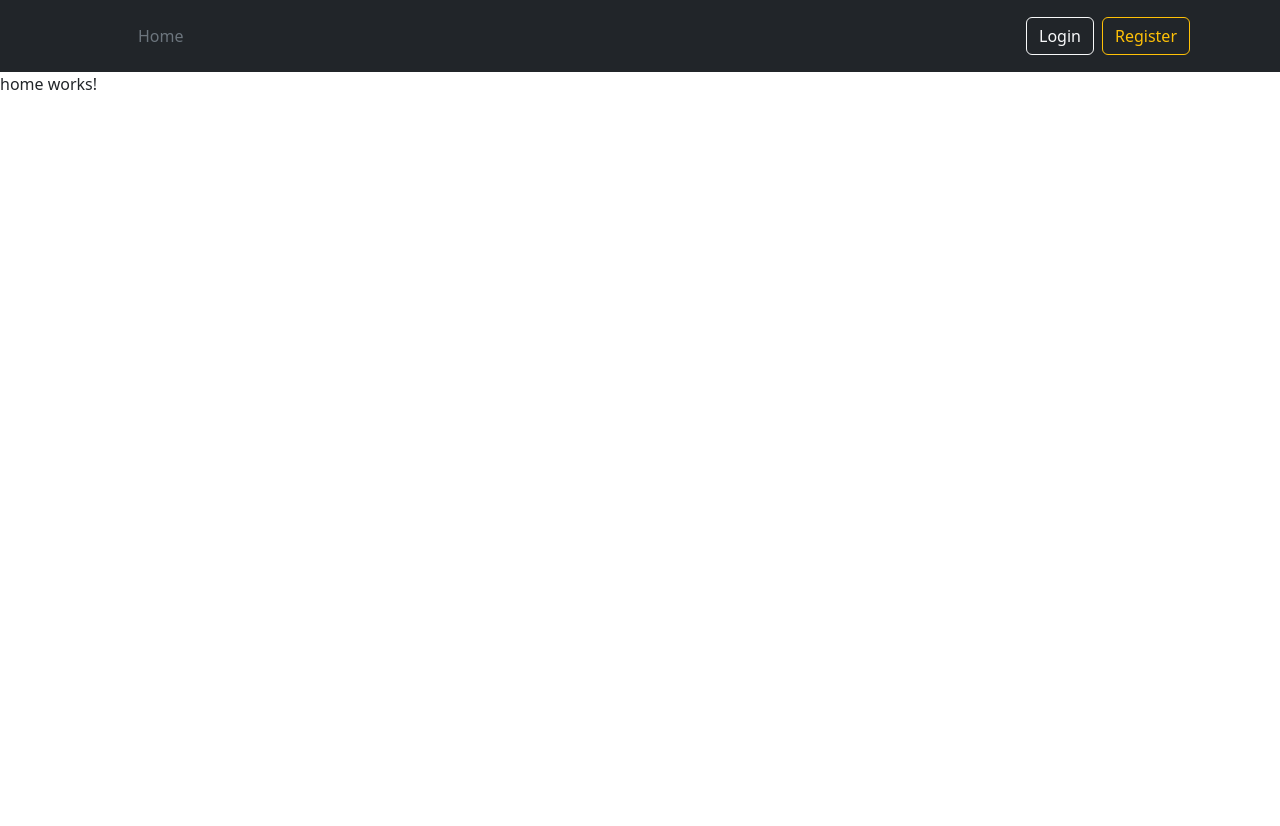
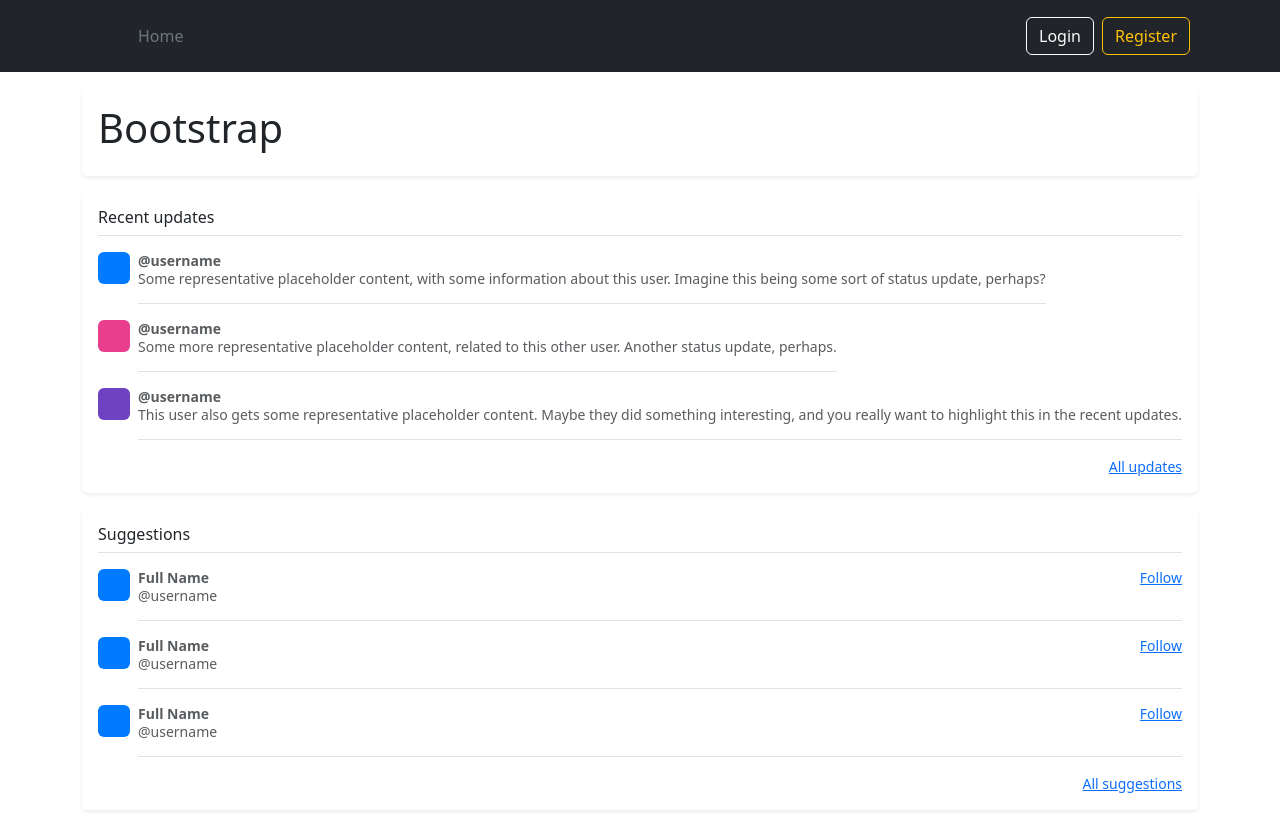
Before and after one commit to iamdreiii/SocialMedia, an Angular app in the folder frontend/socialmedia/: page / in a window 1280 px wide. Before the commit the page ends 800 px from the top, so only its background shows below. Built offline with nearby package versions, Linux system fonts and the light colour scheme.

Commit message:
commit frontend hompage

```diff
--- a/frontend/socialmedia/src/app/pages/home/home.component.html
+++ b/frontend/socialmedia/src/app/pages/home/home.component.html
@@ -1 +1,71 @@
-<p>home works!</p>
+<main class="container">
+    <div class="d-flex align-items-center p-3 my-3 bg-purple rounded shadow-sm">
+
+        <h1>Bootstrap</h1>
+    </div>
+
+    <div class="my-3 p-3 bg-body rounded shadow-sm">
+      <h6 class="border-bottom pb-2 mb-0">Recent updates</h6>
+      <div class="d-flex text-muted pt-3">
+        <svg class="bd-placeholder-img flex-shrink-0 me-2 rounded" width="32" height="32" xmlns="http://www.w3.org/2000/svg" role="img" aria-label="Placeholder: 32x32" preserveAspectRatio="xMidYMid slice" focusable="false"><title>Placeholder</title><rect width="100%" height="100%" fill="#007bff"></rect><text x="50%" y="50%" fill="#007bff" dy=".3em">32x32</text></svg>
+        <p class="pb-3 mb-0 small lh-sm border-bottom">
+          <strong class="d-block text-gray-dark">@username</strong>
+          Some representative placeholder content, with some information about this user. Imagine this being some sort of status update, perhaps?
+        </p>
+      </div>
+      <div class="d-flex text-muted pt-3">
+        <svg class="bd-placeholder-img flex-shrink-0 me-2 rounded" width="32" height="32" xmlns="http://www.w3.org/2000/svg" role="img" aria-label="Placeholder: 32x32" preserveAspectRatio="xMidYMid slice" focusable="false"><title>Placeholder</title><rect width="100%" height="100%" fill="#e83e8c"></rect><text x="50%" y="50%" fill="#e83e8c" dy=".3em">32x32</text></svg>
+        <p class="pb-3 mb-0 small lh-sm border-bottom">
+          <strong class="d-block text-gray-dark">@username</strong>
+          Some more representative placeholder content, related to this other user. Another status update, perhaps.
+        </p>
+      </div>
+      <div class="d-flex text-muted pt-3">
+        <svg class="bd-placeholder-img flex-shrink-0 me-2 rounded" width="32" height="32" xmlns="http://www.w3.org/2000/svg" role="img" aria-label="Placeholder: 32x32" preserveAspectRatio="xMidYMid slice" focusable="false"><title>Placeholder</title><rect width="100%" height="100%" fill="#6f42c1"></rect><text x="50%" y="50%" fill="#6f42c1" dy=".3em">32x32</text></svg>
+        <p class="pb-3 mb-0 small lh-sm border-bottom">
+          <strong class="d-block text-gray-dark">@username</strong>
+          This user also gets some representative placeholder content. Maybe they did something interesting, and you really want to highlight this in the recent updates.
+        </p>
+      </div>
+      <small class="d-block text-end mt-3">
+        <a href="#">All updates</a>
+      </small>
+    </div>
+
+    <div class="my-3 p-3 bg-body rounded shadow-sm">
+      <h6 class="border-bottom pb-2 mb-0">Suggestions</h6>
+      <div class="d-flex text-muted pt-3">
+        <svg class="bd-placeholder-img flex-shrink-0 me-2 rounded" width="32" height="32" xmlns="http://www.w3.org/2000/svg" role="img" aria-label="Placeholder: 32x32" preserveAspectRatio="xMidYMid slice" focusable="false"><title>Placeholder</title><rect width="100%" height="100%" fill="#007bff"></rect><text x="50%" y="50%" fill="#007bff" dy=".3em">32x32</text></svg>
+        <div class="pb-3 mb-0 small lh-sm border-bottom w-100">
+          <div class="d-flex justify-content-between">
+            <strong class="text-gray-dark">Full Name</strong>
+            <a href="#">Follow</a>
+          </div>
+          <span class="d-block">@username</span>
+        </div>
+      </div>
+      <div class="d-flex text-muted pt-3">
+        <svg class="bd-placeholder-img flex-shrink-0 me-2 rounded" width="32" height="32" xmlns="http://www.w3.org/2000/svg" role="img" aria-label="Placeholder: 32x32" preserveAspectRatio="xMidYMid slice" focusable="false"><title>Placeholder</title><rect width="100%" height="100%" fill="#007bff"></rect><text x="50%" y="50%" fill="#007bff" dy=".3em">32x32</text></svg>
+        <div class="pb-3 mb-0 small lh-sm border-bottom w-100">
+          <div class="d-flex justify-content-between">
+            <strong class="text-gray-dark">Full Name</strong>
+            <a href="#">Follow</a>
+          </div>
+          <span class="d-block">@username</span>
+        </div>
+      </div>
+      <div class="d-flex text-muted pt-3">
+        <svg class="bd-placeholder-img flex-shrink-0 me-2 rounded" width="32" height="32" xmlns="http://www.w3.org/2000/svg" role="img" aria-label="Placeholder: 32x32" preserveAspectRatio="xMidYMid slice" focusable="false"><title>Placeholder</title><rect width="100%" height="100%" fill="#007bff"></rect><text x="50%" y="50%" fill="#007bff" dy=".3em">32x32</text></svg>
+        <div class="pb-3 mb-0 small lh-sm border-bottom w-100">
+          <div class="d-flex justify-content-between">
+            <strong class="text-gray-dark">Full Name</strong>
+            <a href="#">Follow</a>
+          </div>
+          <span class="d-block">@username</span>
+        </div>
+      </div>
+      <small class="d-block text-end mt-3">
+        <a href="#">All suggestions</a>
+      </small>
+    </div>
+  </main>
```
